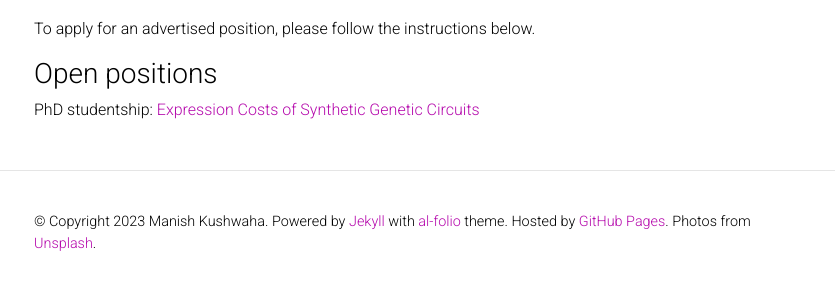
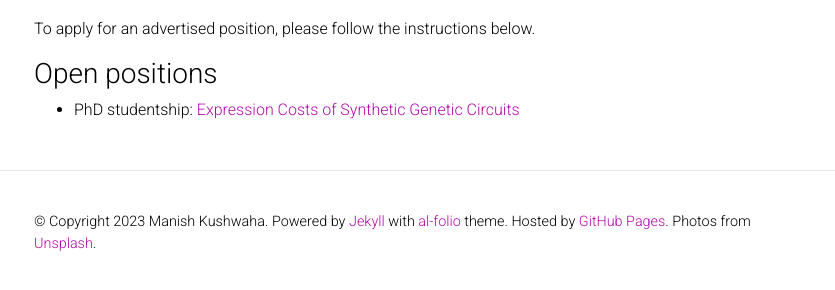
Before and after one commit to manishmicrobe/manishmicrobe.github.io, a Jekyll site: the page built from _pages/joinus.md, in a window 1280 px wide. Shown: the part 362-652 px from the top of the page, without its empty margins (221-1056 px from the left). Built offline with Jekyll 4.4.1, drawn with Linux system fonts in a browser that asks for light colours; comment, search, counter and statistics services are not loaded; a style sheet for code colours, icons or effects is not loaded.

```diff
--- a/_pages/joinus.md
+++ b/_pages/joinus.md
@@ -16,4 +16,4 @@ If you are interested in working with us, please contact me at <manish.kushwaha@
 <p align='justify'>To apply for an advertised position, please follow the instructions below.</p>
 
 ### Open positions
-PhD studentship: [Expression Costs of Synthetic Genetic Circuits](/assets/pdf/PhD 2023 - Circuit Costs.pdf)
+* PhD studentship: [Expression Costs of Synthetic Genetic Circuits](/assets/pdf/PhD 2023 - Circuit Costs.pdf)
```
